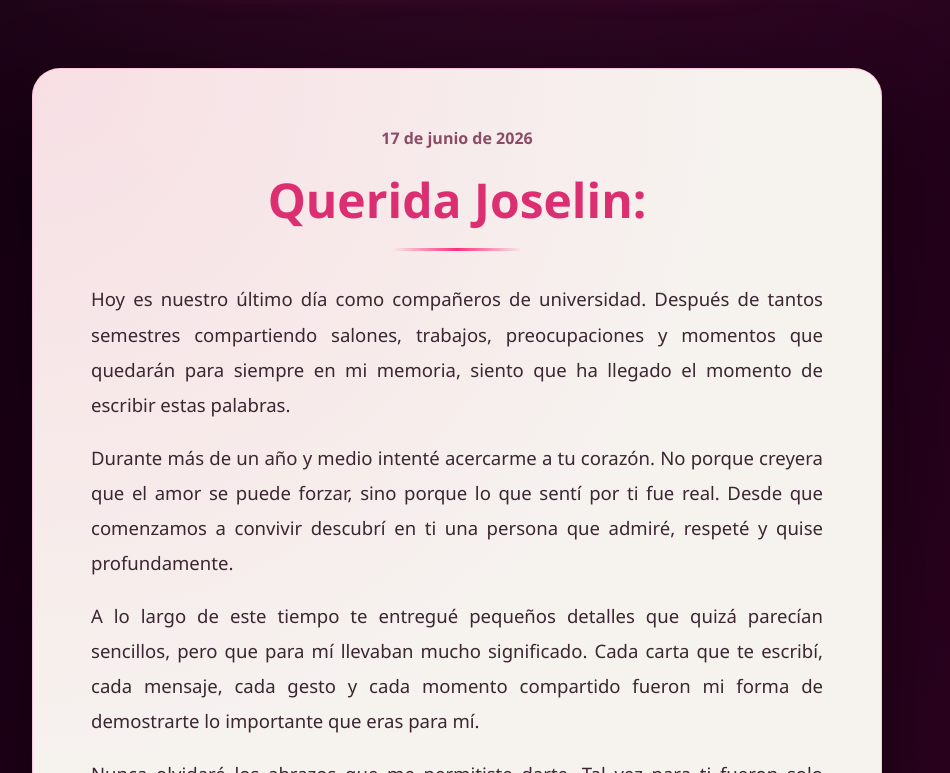
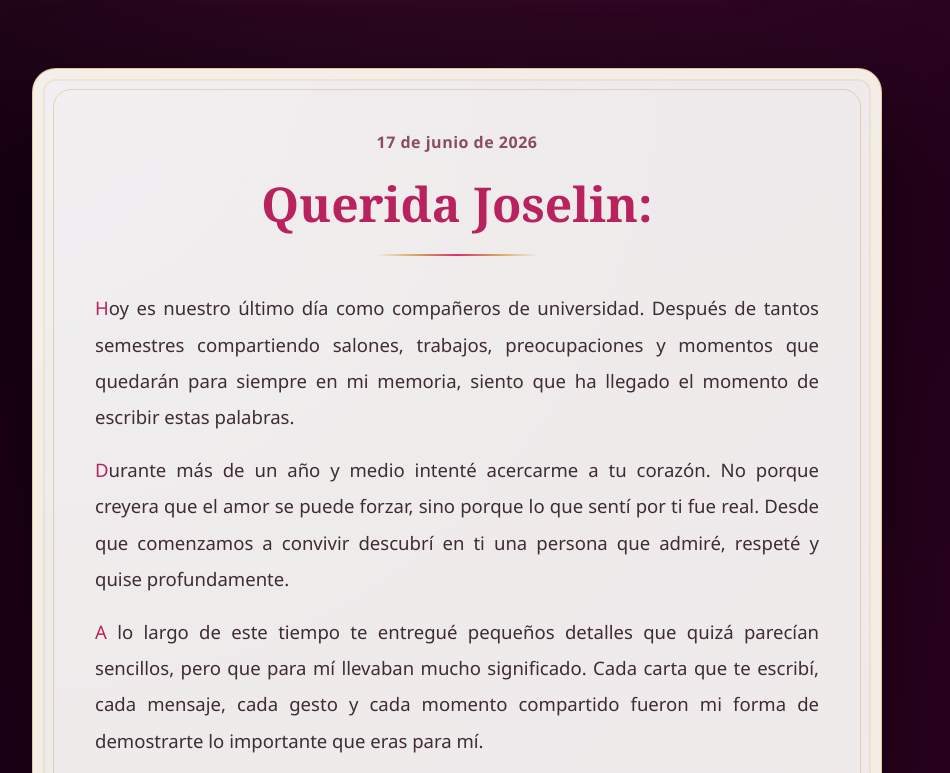
Before and after one commit to DeadManu/carta-para-joselin, a website: page index.html in a window 1280 px wide. Shown: the part 820-1593 px from the top of the page, without its empty margins (183-1133 px from the left). Drawn offline with Linux system fonts and the light colour scheme.

Commit message:
Update styles.css

```diff
--- a/css/styles.css
+++ b/css/styles.css
@@ -185,27 +185,51 @@ canvas {
   justify-content: center;
 }
 
+/* ===== HOJA ELEGANTE DE LA CARTA ===== */
 .papel {
   width: min(94vw, 850px);
-  background: rgba(255, 253, 248, 0.96);
   color: #3b2631;
-  border-radius: 28px;
-  padding: clamp(25px, 5vw, 58px);
-  box-shadow: 0 24px 80px rgba(0, 0, 0, 0.42);
-  border: 1px solid rgba(255, 182, 210, 0.7);
+  border-radius: 24px;
+  padding: clamp(28px, 5vw, 62px);
   position: relative;
   overflow: hidden;
   animation: subirCarta 1.2s ease both;
+
+  background:
+    linear-gradient(135deg, rgba(255,255,255,0.92), rgba(255,248,244,0.94)),
+    radial-gradient(circle at top left, rgba(255, 198, 221, 0.28), transparent 30%),
+    radial-gradient(circle at bottom right, rgba(230, 190, 140, 0.20), transparent 35%);
+
+  border: 1px solid rgba(214, 164, 91, 0.50);
+  box-shadow:
+    0 30px 90px rgba(0, 0, 0, 0.44),
+    inset 0 0 0 10px rgba(255, 255, 255, 0.42),
+    inset 0 0 0 12px rgba(214, 164, 91, 0.16);
 }
 
 .papel::before {
   content: "";
   position: absolute;
-  inset: 0;
-  background:
-    radial-gradient(circle at top left, rgba(255, 143, 189, 0.2), transparent 32%),
-    radial-gradient(circle at bottom right, rgba(255, 47, 125, 0.16), transparent 35%);
+  inset: 20px;
+  border-radius: 18px;
+  border: 1px solid rgba(214, 164, 91, 0.42);
   pointer-events: none;
+  z-index: 1;
+}
+
+.papel::after {
+  content: "E  ·  J";
+  position: absolute;
+  left: 50%;
+  top: 52%;
+  transform: translate(-50%, -50%) rotate(-18deg);
+  font-family: Georgia, "Times New Roman", serif;
+  font-size: clamp(4rem, 13vw, 8rem);
+  letter-spacing: 8px;
+  color: rgba(219, 47, 114, 0.055);
+  white-space: nowrap;
+  pointer-events: none;
+  z-index: 1;
 }
 
 .contenido-carta {
@@ -215,38 +239,46 @@ canvas {
 
 .encabezado {
   text-align: center;
-  margin-bottom: 30px;
+  margin-bottom: 34px;
 }
 
 .encabezado .fecha-carta {
   color: #8a4c66;
   margin-bottom: 18px;
   font-weight: 600;
+  letter-spacing: 0.5px;
 }
 
 .encabezado h2 {
-  color: #db2f72;
+  color: #b8235f;
   font-size: clamp(1.8rem, 5vw, 3rem);
   margin-bottom: 8px;
+  font-family: Georgia, "Times New Roman", serif;
+  font-weight: 700;
 }
 
 .linea {
-  width: 130px;
-  height: 3px;
-  margin: 16px auto 0;
-  background: linear-gradient(90deg, transparent, #ff2f7d, transparent);
+  width: 160px;
+  height: 2px;
+  margin: 18px auto 0;
+  background: linear-gradient(90deg, transparent, #d6a45b, #db2f72, #d6a45b, transparent);
   border-radius: 20px;
 }
 
 .texto p {
   font-size: clamp(1rem, 2.5vw, 1.16rem);
-  line-height: 1.9;
+  line-height: 1.95;
   margin-bottom: 17px;
   text-align: justify;
+  color: #3f2c35;
+}
+
+.texto p::first-letter {
+  color: #b8235f;
 }
 
 .despedida {
-  margin-top: 28px;
+  margin-top: 34px;
   text-align: right;
   color: #7b2b50;
   font-size: 1.12rem;
@@ -254,8 +286,8 @@ canvas {
 }
 
 .firma {
-  color: #db2f72;
-  font-size: 1.45rem;
+  color: #b8235f;
+  font-size: 1.55rem;
   font-weight: 800;
   font-family: "Segoe Script", "Brush Script MT", cursive;
 }
@@ -375,9 +407,23 @@ canvas {
     grid-template-columns: repeat(2, 1fr);
   }
 
+  .papel {
+    border-radius: 20px;
+    padding: 32px 24px;
+  }
+
+  .papel::before {
+    inset: 12px;
+  }
+
+  .papel::after {
+    font-size: 4.5rem;
+    letter-spacing: 4px;
+  }
+
   .texto p {
     text-align: left;
-    line-height: 1.75;
+    line-height: 1.78;
   }
 
   .despedida {
```
